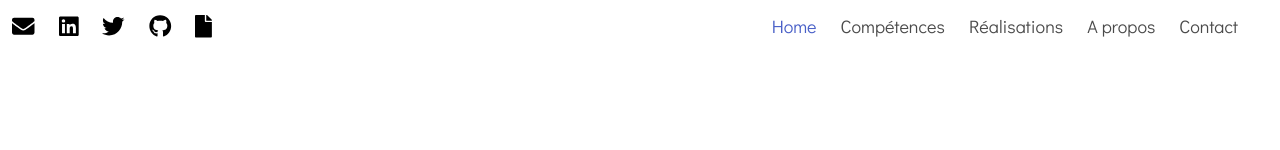
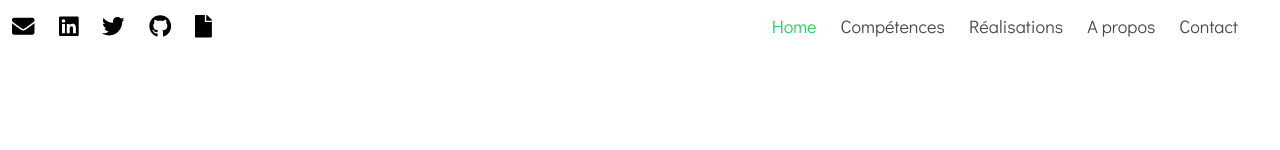
Before and after one commit to jocelyngriselle/jocelyngriselle.github.io, a Vue app: page / in a window 1280 px wide. In both pictures the pointer is over the link "Home". Shown: the top 150 px of the page. Built offline with nearby package versions, Linux system fonts and the light colour scheme.

Commit message:
fix nav bar color

```diff
--- a/src/components/NavBar.vue
+++ b/src/components/NavBar.vue
@@ -81,8 +81,12 @@ nav {
 .navbar-menu {
   margin-right: 30px;
 }
+
 a.navbar-item.is-active, .navbar-link.is-active {
   color: #23D160;
+}
+a.navbar-item:hover {
+    color: #23D160;
 }
 a:hover {
   color: #23D160;
```
